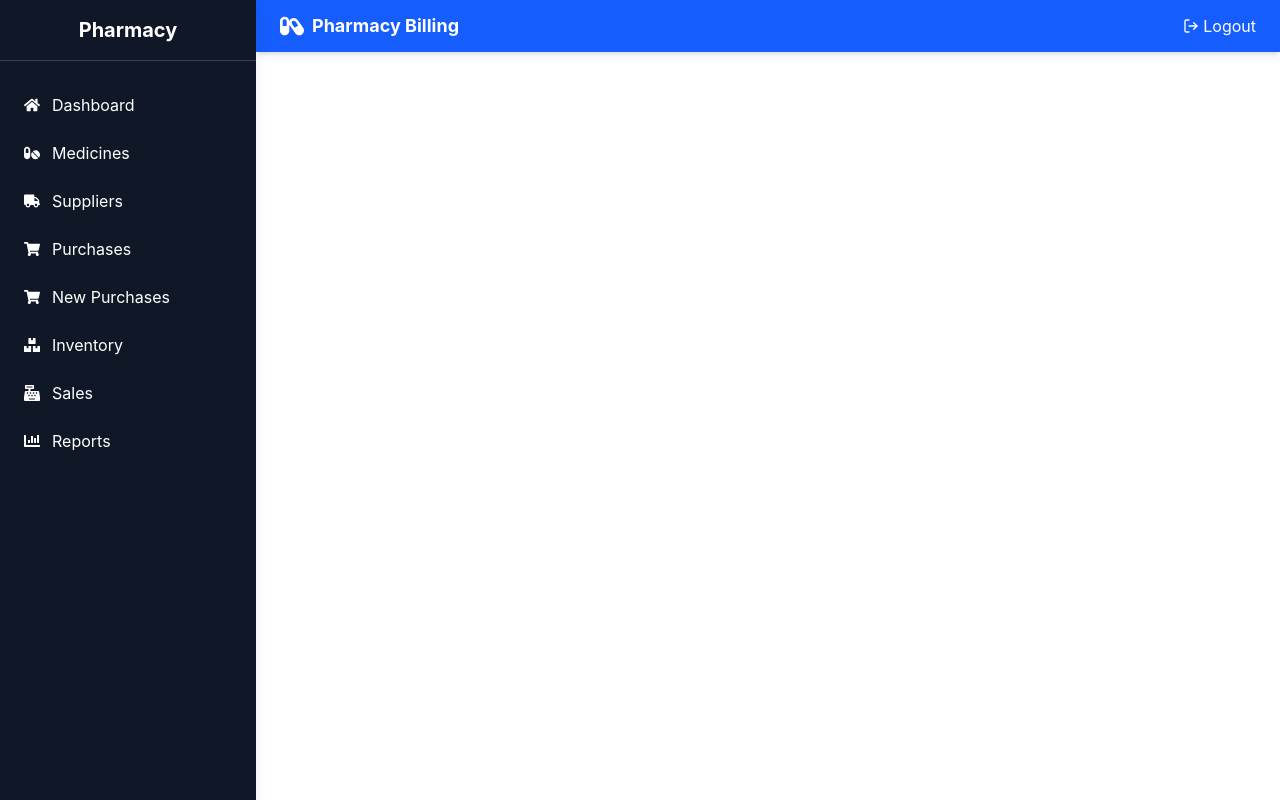
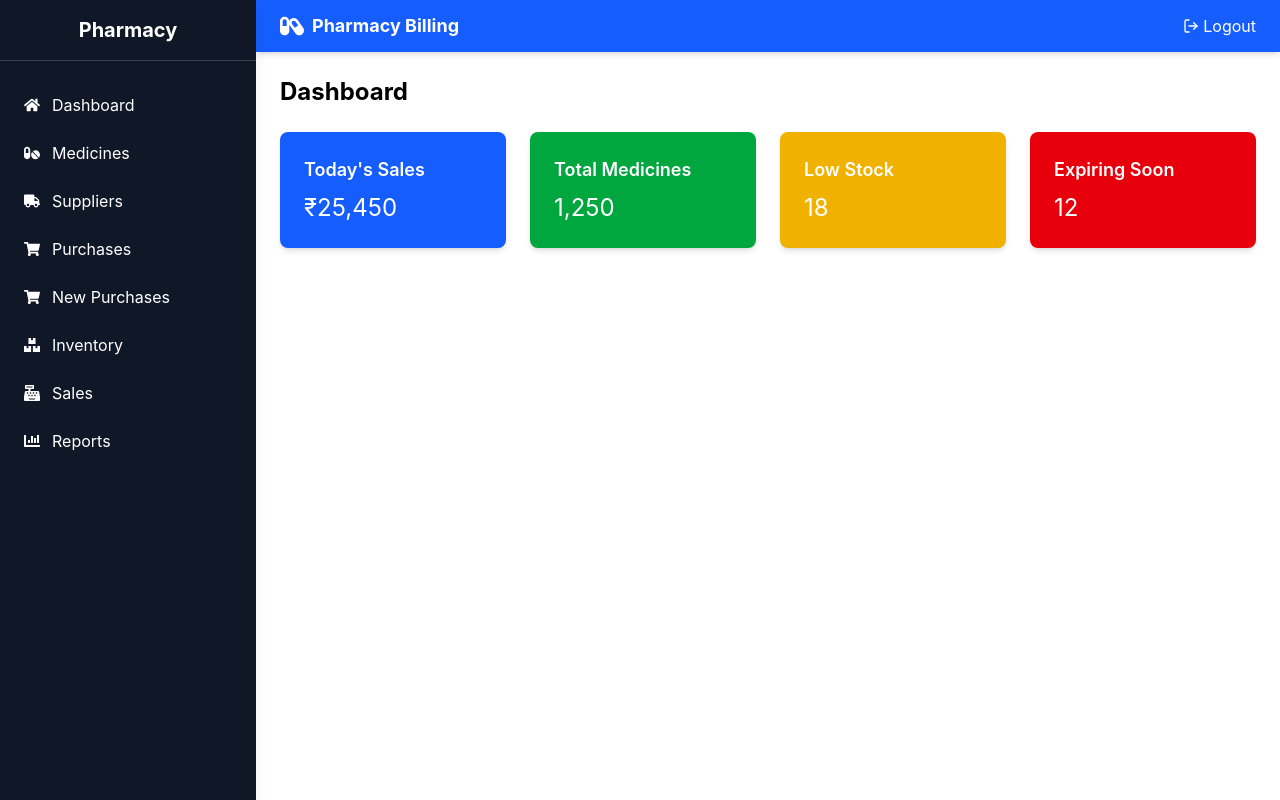
Before and after one commit to dhirajkhandare123/Pharmacy-Billing-Software, a React (Vite) app in the folder Frontend/mypharma/: page / in a window 1280 px wide. Built offline with nearby package versions, Linux system fonts and the light colour scheme.

Commit message:
Update App.jsx

```diff
--- a/Frontend/mypharma/src/App.jsx
+++ b/Frontend/mypharma/src/App.jsx
@@ -22,6 +22,7 @@ const App = () => {
         <div className="flex-1 md:ml-64">
           <Navbar />
           <Routes>
+            <Route path="/" element={<Dashboard />} />
             <Route path="/dashboard" element={<Dashboard />} />
             <Route path="/medicines" element={<Medicines />} />
             <Route path="/customers" element={<Customers />} />
```
